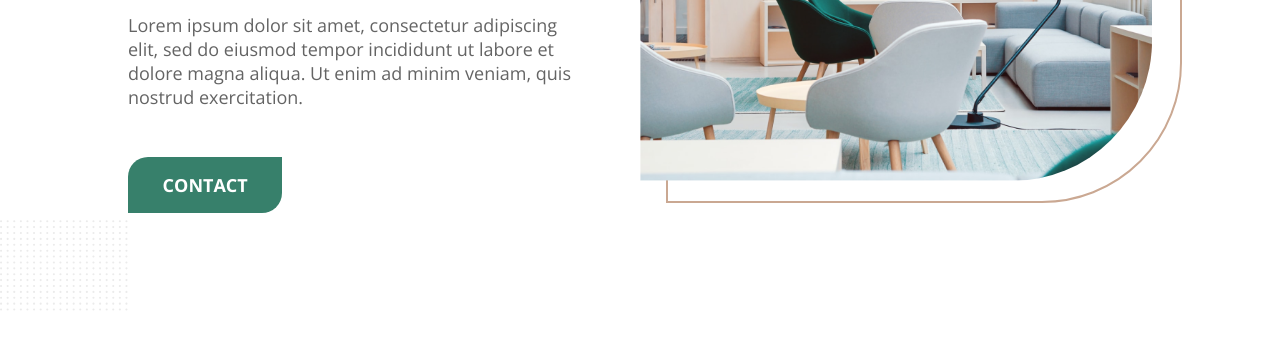
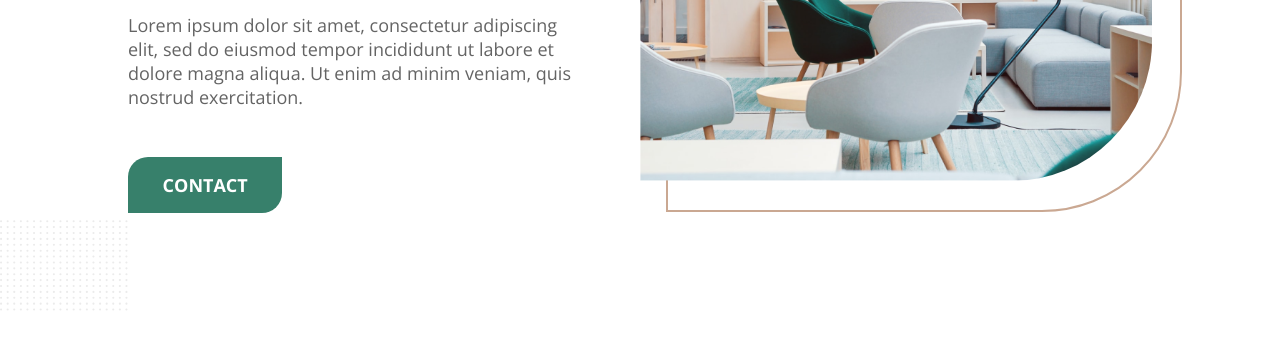
Before and after one commit to mykhailo-yu/decbase, a plain HTML site: page index.html in a window 1280 px wide. Shown: the part 457-800 px from the top of the page. Drawn offline with nearby package versions, Linux system fonts and the light colour scheme; no server answers.

Commit message:
small fixes

```diff
--- a/blocks/testimonials-slider/testimonials-slider.js
+++ b/blocks/testimonials-slider/testimonials-slider.js
@@ -13,6 +13,7 @@ const swiper = new Swiper(".swiper", {
     },
     992: {
       slidesPerView: 2,
+      slidesPerGroup: 2,
       spaceBetween: 10,
     },
   },
--- a/scss/_mixins.scss
+++ b/scss/_mixins.scss
@@ -43,7 +43,7 @@
     z-index: -1;
     content: "";
     width: 100%;
-    height: 98%;
+    height: 100%;
     border: 2px solid variables.$image-decor-color;
     border-radius: variables.$image-decor-border-radius-1;
   }
```
Also changed, not shown: css/style.css, 1 other file.
